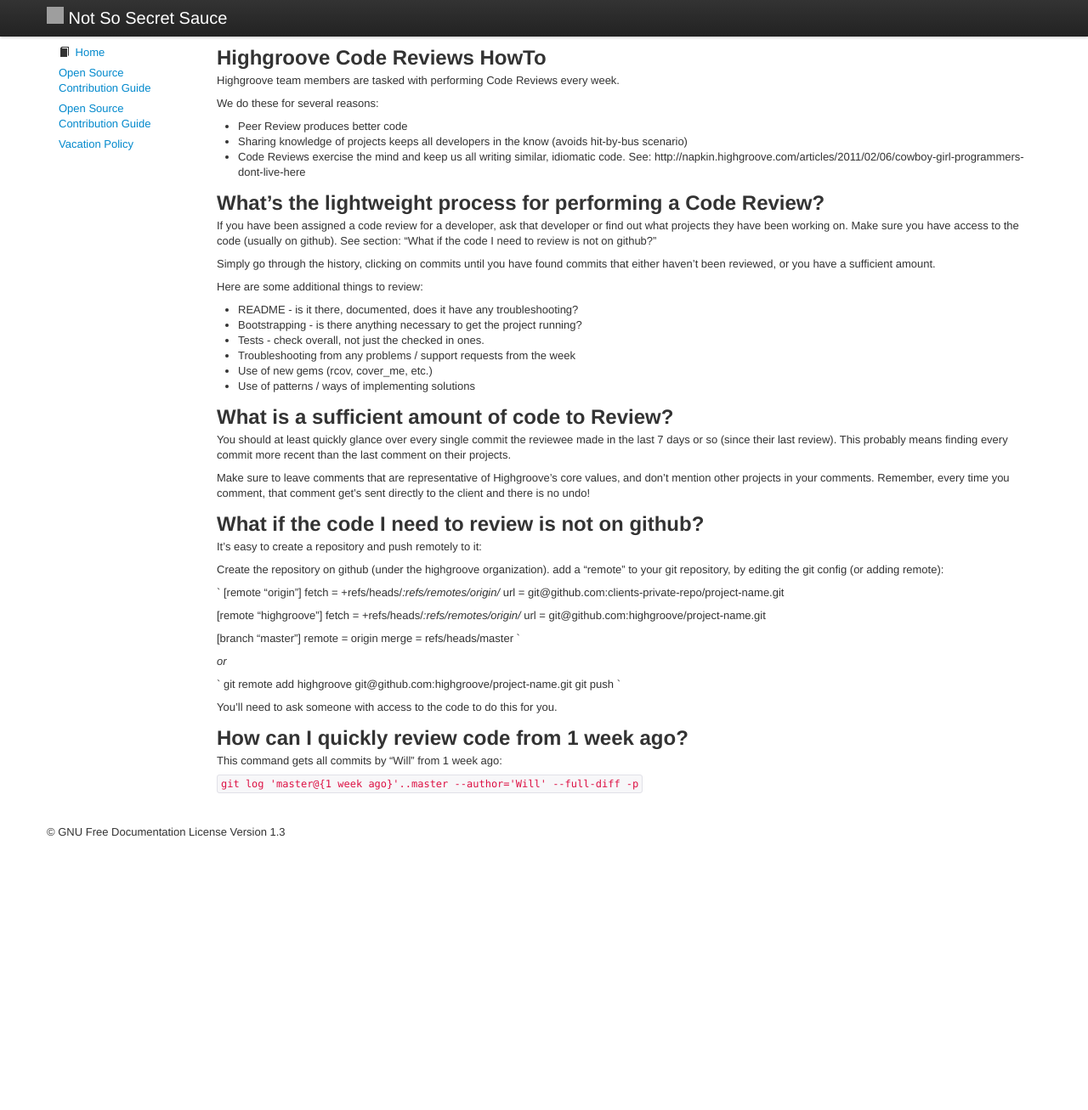
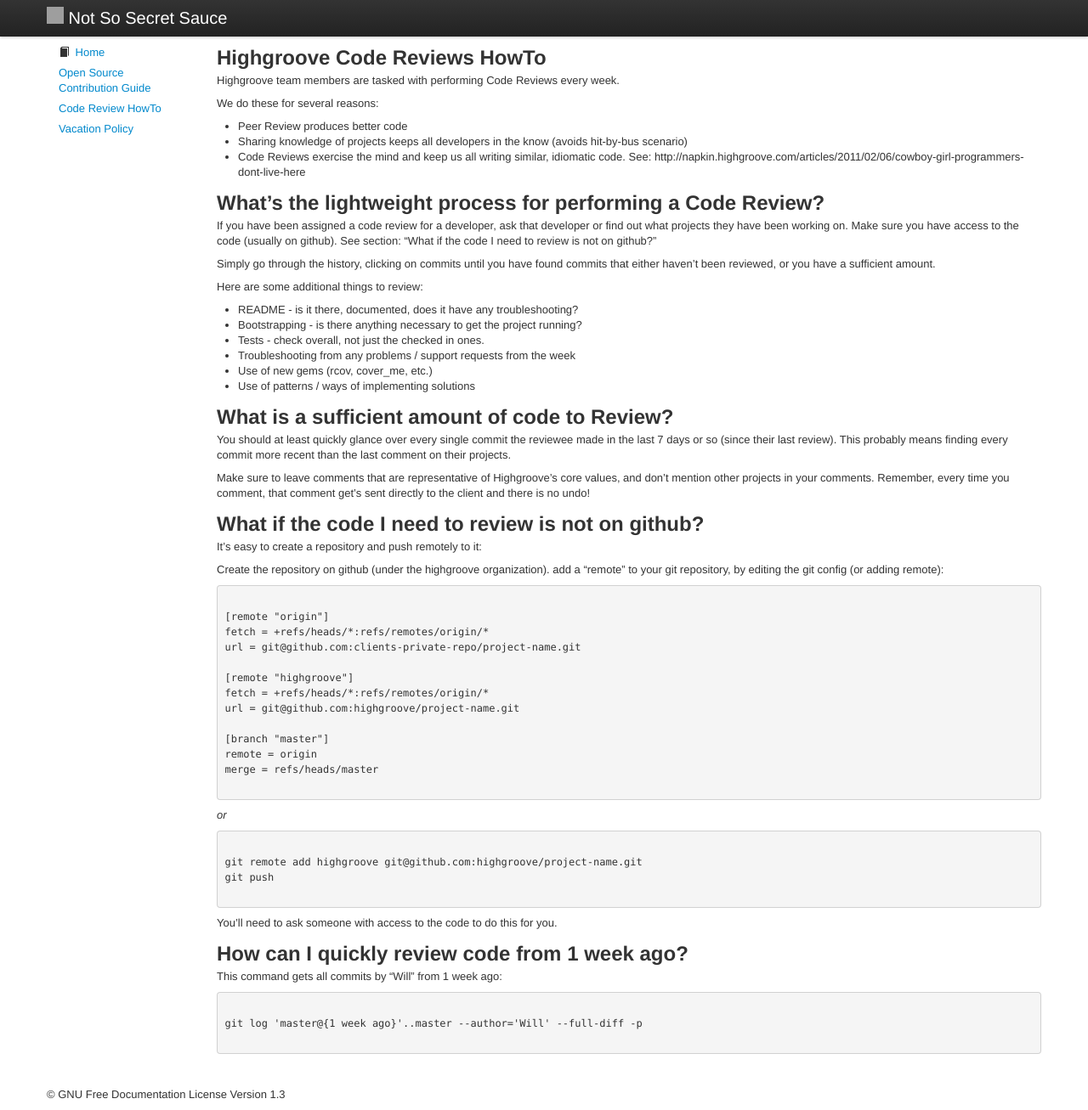
Before and after one commit to daveworth/not-so-secret-sauce, a Jekyll site: the page built from topics/code-reviews-howto.md, in a window 1280 px wide and 1307 px high. Shown: the whole window at 85% size. Built offline with Jekyll 4.4.1, drawn with Linux system fonts in a browser that asks for light colours; nearby versions of some CDN libraries; grey boxes are pictures that could not be loaded.

Commit message:
[Finishes #25564349] Fixes link name for Code Review
 - Adds some more formatting updates to the page.

https://www.pivotaltracker.com/story/show/25564349

```diff
--- a/_layouts/default.html
+++ b/_layouts/default.html
@@ -39,7 +39,7 @@
           </li>
 
           <li>
-            <a href="/topics/code-reviews-howto.html">Open Source Contribution Guide</a>
+            <a href="/topics/code-reviews-howto.html">Code Review HowTo</a>
           </li>
 
           <li>
--- a/topics/code-reviews-howto.md
+++ b/topics/code-reviews-howto.md
@@ -43,7 +43,8 @@
 Create the repository on github (under the highgroove organization).
 add a “remote” to your git repository, by editing the git config (or adding remote):
 
-`
+<pre>
+
 [remote "origin"]
 fetch = +refs/heads/*:refs/remotes/origin/*
 url = git@github.com:clients-private-repo/project-name.git
@@ -55,14 +56,17 @@
 [branch "master"]
 remote = origin
 merge = refs/heads/master
-`
+
+</pre>
 
 *or*
 
-`
+<pre>
+
 git remote add highgroove git@github.com:highgroove/project-name.git
 git push
-`
+
+</pre>
 
 You’ll need to ask someone with access to the code to do this for you.
 
@@ -70,4 +74,8 @@
 
 This command gets all commits by "Will" from 1 week ago:
 
-`git log 'master@{1 week ago}'..master --author='Will' --full-diff -p`
+<pre>
+
+git log 'master@{1 week ago}'..master --author='Will' --full-diff -p
+
+</pre>
```
